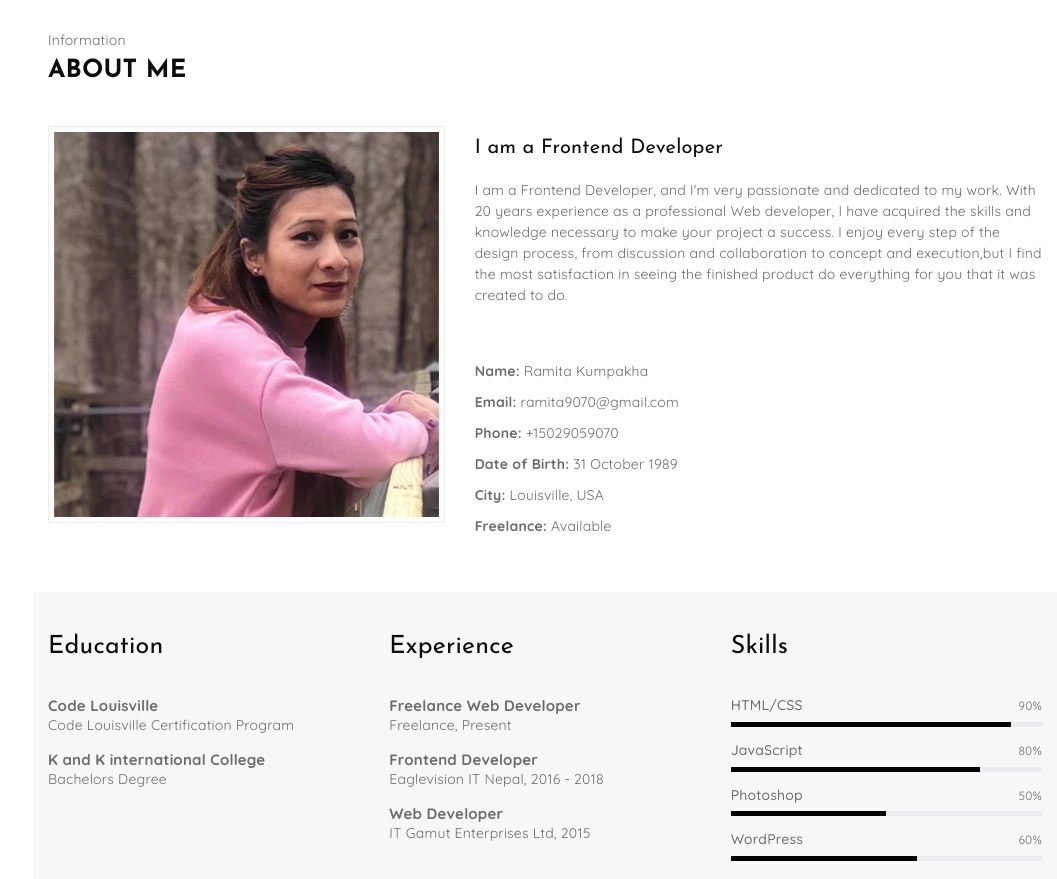
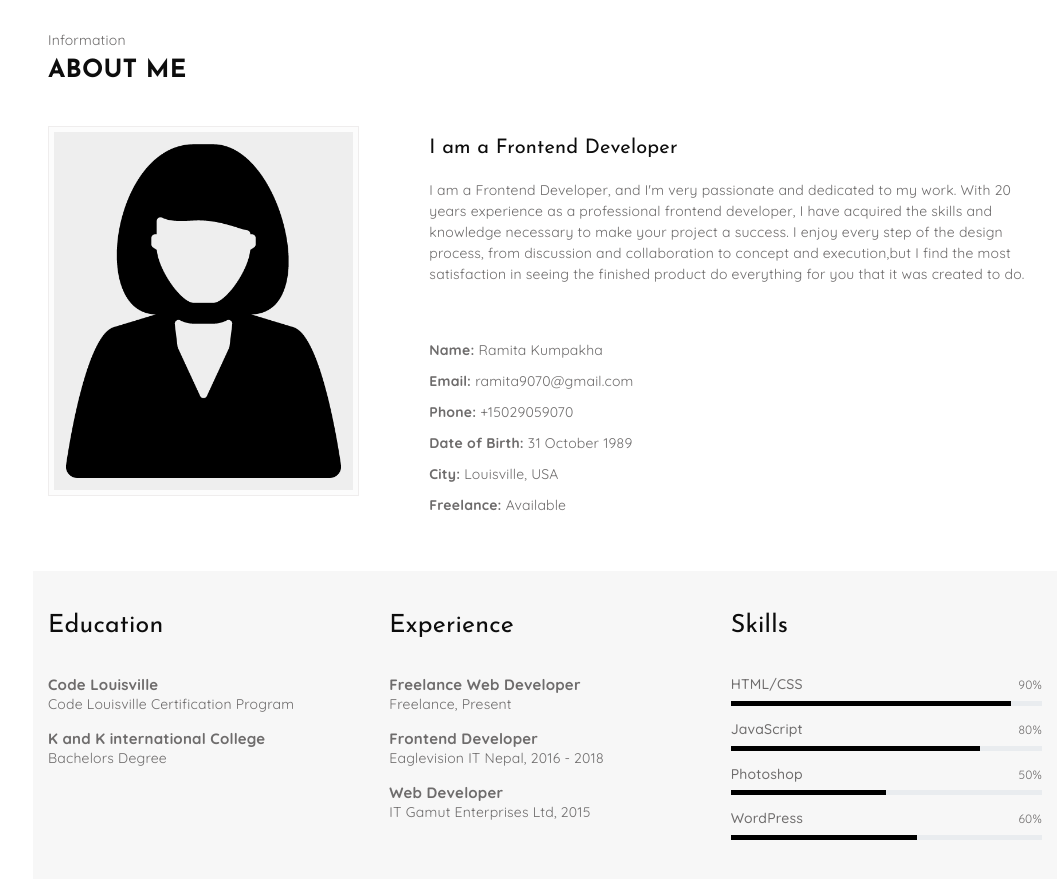
Before and after one commit to ramitak/ramitak.github.io, a plain HTML site: page index.html in a window 1280 px wide. Shown: the part 820-1699 px from the top of the page, without its empty margins (223-1280 px from the left). Drawn offline with Linux system fonts and the light colour scheme; a web font is replaced by a local one.

Commit message:
changes in about section

```diff
--- a/index.html
+++ b/index.html
@@ -70,15 +70,16 @@
                             <!-- row / -->
 
                         <div class="row">
-                            <div class="col-md-5">
+                            <div class="col-md-4">
                                 <div class="image-wrap">
-                                    <img src="images/avatar1.jpg" class="img-fluid" alt="portfolio-image" />
+                                    <img src="images/avatar.png" class="img-fluid" alt="portfolio-image" />
                                 </div>
                             </div>
-                            <div class="col-md-7">
+                            <div class="col-md-8">
+                                <div class="abt-detail">
                                     <div class="my-information">
                                             <h3>I am a Frontend Developer</h3>
-                                    <p>I am a Frontend Developer, and I'm very passionate and dedicated to my work. With 20 years experience as a professional Web developer,
+                                            <p>I am a Frontend Developer, and I'm very passionate and dedicated to my work. With 20 years experience as a professional frontend developer,
                                                 I have acquired the skills and knowledge necessary to make your project a success. I enjoy every step of the design process,
                                                 from discussion and collaboration to concept and execution,but I find the most satisfaction in seeing the finished product do
                                                 everything for you that it was created to do.</p>
@@ -94,7 +95,7 @@
                                                 <li><strong>Freelance:</strong> Available</li>
                                             </ul>
                                         </div>
-
+                                </div>
                             </div>
                         </div>
                         <!-- row / -->
@@ -229,15 +230,16 @@
 
                         <div class="col-md-4">
                             <div class="single-portf">
-                                <img src="images/img_2.jpg" class="img-fluid" alt="portfolio-content">
-                                <a href="https://www.skradderiforbundet.se" class="portfolio-content">
+                                <img src="images/img_6.jpg" class="img-fluid" alt="portfolio-content">
+                                <a href="https://www.soffkoncept.se">
                                     <div class="portf-overlay">
                                         <div class="portf-desc">
-                                            <h3>Skradderiforbundet</h3>
-                                            <span>Code</span>
+                                            <h3>Soffkoncept</h3>
+                                            <span>Web Design</span>
                                         </div>
                                     </div>
                                 </a>
+
                             </div>
                         </div>
 
@@ -257,12 +259,12 @@
 
                         <div class="col-md-4">
                             <div class="single-portf">
-                                <img src="images/img_4.jpg" class="img-fluid" alt="portfolio-content">
-                                <a href="https://www.michaelofrisorerna.se">
+                                <img src="images/img_2.jpg" class="img-fluid" alt="portfolio-content">
+                                <a href="https://www.skradderiforbundet.se" class="portfolio-content">
                                     <div class="portf-overlay">
                                         <div class="portf-desc">
-                                            <h3>Michaelofrisorerna</h3>
-                                            <span>Web Design</span>
+                                            <h3>Skradderiforbundet</h3>
+                                            <span>Code</span>
                                         </div>
                                     </div>
                                 </a>
@@ -285,11 +287,11 @@
 
                         <div class="col-md-4">
                             <div class="single-portf">
-                                <img src="images/img_6.jpg" class="img-fluid" alt="portfolio-content">
-                                <a href="https://www.soffkoncept.se">
+                                <img src="images/img_4.jpg" class="img-fluid" alt="portfolio-content">
+                                <a href="https://www.michaelofrisorerna.se">
                                     <div class="portf-overlay">
                                         <div class="portf-desc">
-                                            <h3>Soffkoncept</h3>
+                                            <h3>Michaelofrisorerna</h3>
                                             <span>Web Design</span>
                                         </div>
                                     </div>
--- a/scss/pages/_about.scss
+++ b/scss/pages/_about.scss
@@ -4,21 +4,25 @@
     margin-top: 25px;
     .rm-about-detail{
         margin-bottom: 50px ;
-    }
-
-    h3{
-        font-size: 20px;
-        margin: 10px 0 20px;
-    }
 
         .image-wrap{
             background-color: #fcfcfc;
             padding: 5px;
             border: 1px #efeded solid;
             img{
+                background: #eee;
                 width: 100%;
+                padding: 12px;
                 // height: 100vh;
             }
+        }
+
+        .abt-detail{
+            margin-left: 40px;
+
+            h3{
+                font-size: 20px;
+                margin: 10px 0 20px;
             }
 
             .personal-info{
@@ -30,6 +34,8 @@
                     }
                 }
             }
+        }// abt-detail
+    }// rm-about-detail
 
     .acad-exp-skill-info{
         background-color: darken($color_white, 3%);
```
Also changed, not shown: css/style.css, images/avatar.png (added), images/img_4.jpg, 1 other file. Lines whose indentation alone changed are shown as unchanged.
